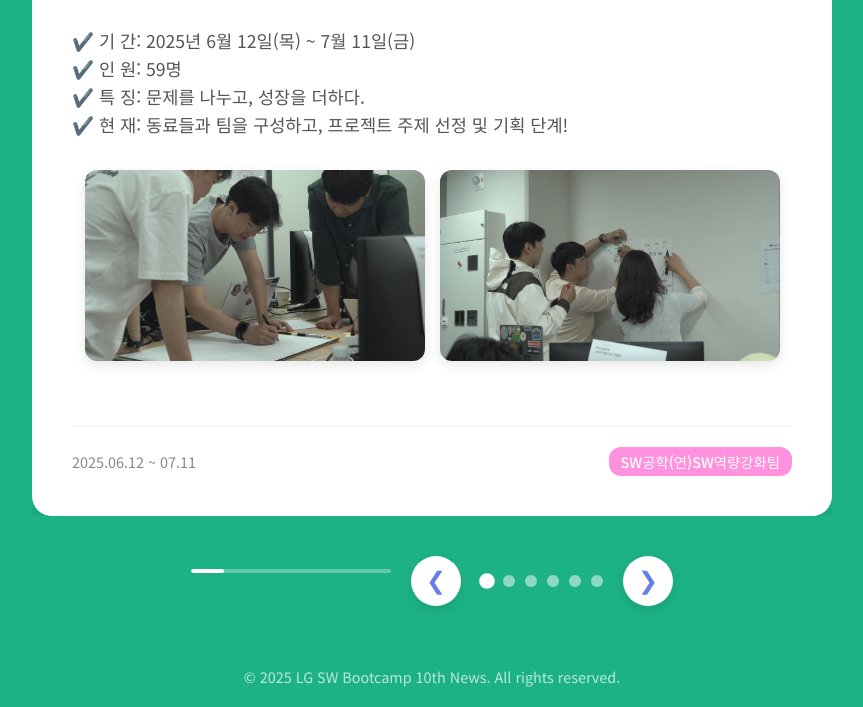
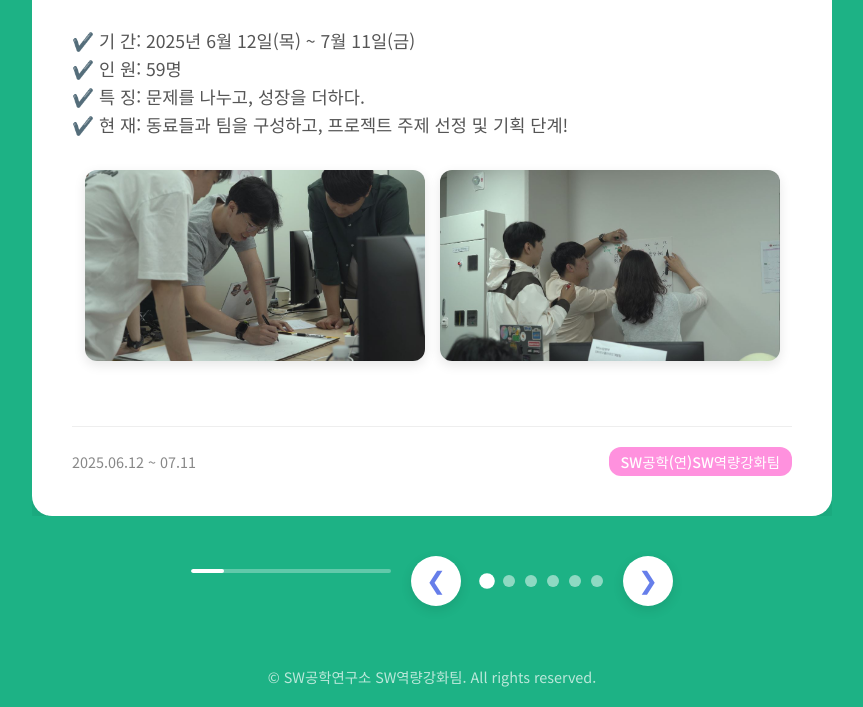
Before and after one commit to hedwig87/cardnews10-1, a plain HTML site: page cardnews10-1.html in a window 1280 px wide. Shown: the part 252-959 px from the top of the page, without its empty margins (208-1071 px from the left). Drawn offline with Linux system fonts and the light colour scheme.

Commit message:
Update cardnews10-1.html

```diff
--- a/cardnews10-1.html
+++ b/cardnews10-1.html
@@ -183,7 +183,7 @@
         </div>
 
         <footer class="footer">
-            <p>&copy; 2025 LG SW Bootcamp 10th News. All rights reserved.</p>
+            <p>&copy; SW공학연구소 SW역량강화팀. All rights reserved.</p>
         </footer>
     </div>
 
```
